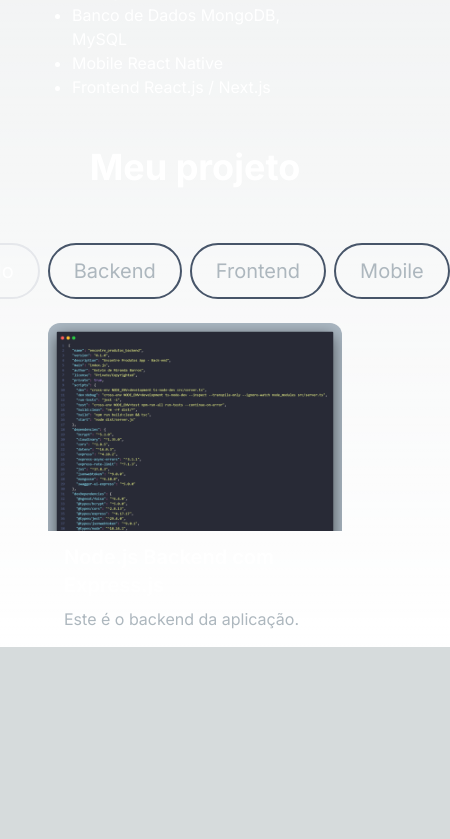
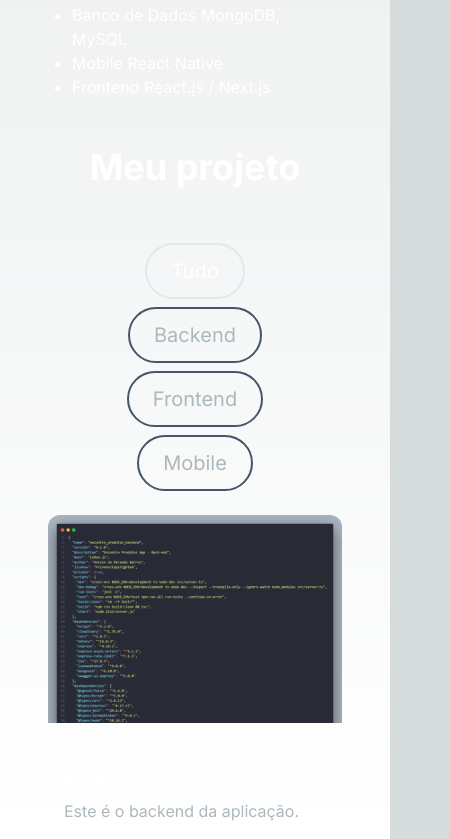
Before and after one commit to kelvindemirandabarros/portfolio, a Next.js app: page / in a window 390 px wide. Shown: the part 1499-2338 px from the top of the page, 450 px wide, since content can reach past the window. Before the commit the page ends 2146 px from the top, so only its background shows below. Built offline with nearby package versions, Linux system fonts and the light colour scheme.

Commit message:
fix: ProjectsSection
- Corrigido uma falha de expansão na coluna horizontal dos botões de tecnologias em telas pequenas. Agora eles se expandem na vertical.

```diff
--- a/src/components/ProjectsSection.tsx
+++ b/src/components/ProjectsSection.tsx
@@ -39,7 +39,7 @@
         Meu projeto
       </h2>
 
-      <div className='text-white flex flex-row justify-center items-center gap-2 py-6'>
+      <div className='text-white flex flex-col sm:flex-row justify-center items-center gap-2 py-6'>
         <ProjectTag
           name='Tudo'
           tag='all'
```
